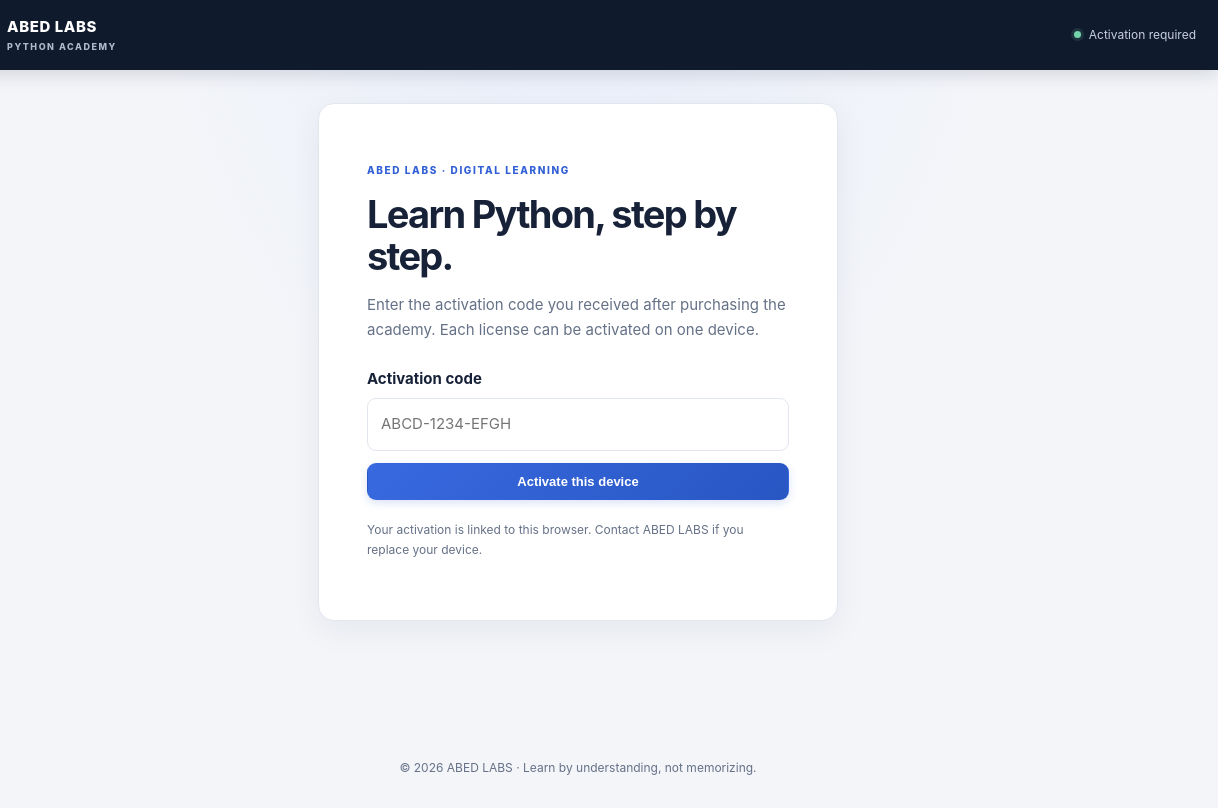
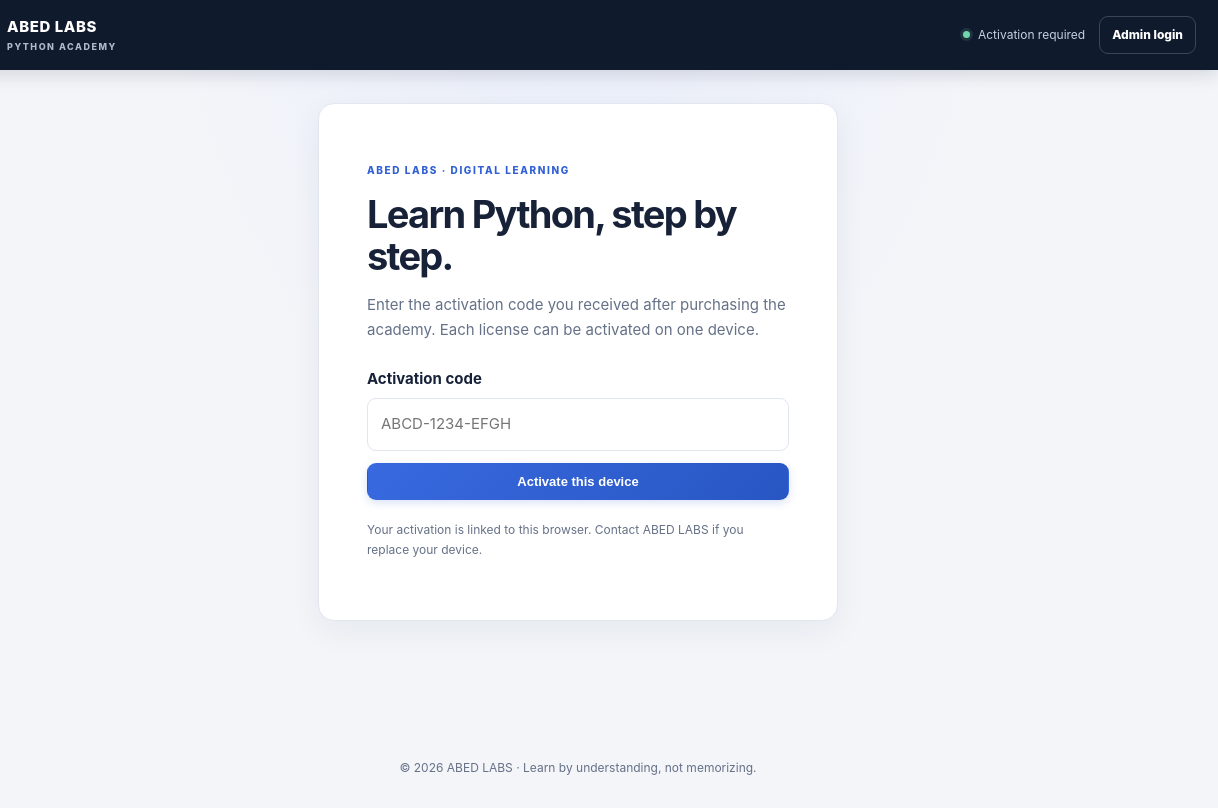
Before and after one commit to abedmallahsc-ui/AbedLabs-Python-Academy, a website with bundled scripts: page index.html in a window 1280 px wide. Shown: the full height of the page, 62-1280 px from the left. Built offline with nearby package versions, Linux system fonts and the light colour scheme.

Commit message:
Add admin login link to academy header
Co-authored-by: Copilot <223556219+Copilot@users.noreply.github.com>

```diff
--- a/assets/css/styles.css
+++ b/assets/css/styles.css
@@ -62,6 +62,26 @@ body {
   display: flex;
   align-items: center;
   gap: 14px;
+}
+.top-admin-link {
+  display: inline-flex;
+  align-items: center;
+  min-height: 38px;
+  border: 1px solid #39465a;
+  border-radius: 9px;
+  padding: 7px 12px;
+  color: #fff;
+  font-size: 12px;
+  font-weight: 800;
+  text-decoration: none;
+  white-space: nowrap;
+}
+.top-admin-link:hover,
+.top-admin-link:focus-visible {
+  border-color: #73819a;
+  background: #1b283a;
+  color: #fff;
+  text-decoration: none;
 }
 .status {
   font-size: 12px;
--- a/index.html
+++ b/index.html
@@ -15,6 +15,7 @@
       >
       <div class="top-actions">
         <span id="connection-status" class="status">Checking access…</span
+        ><a class="top-admin-link" href="/admin/">Admin login</a
         ><button id="logout-btn" class="ghost hidden">Lock</button>
       </div>
     </header>
```
